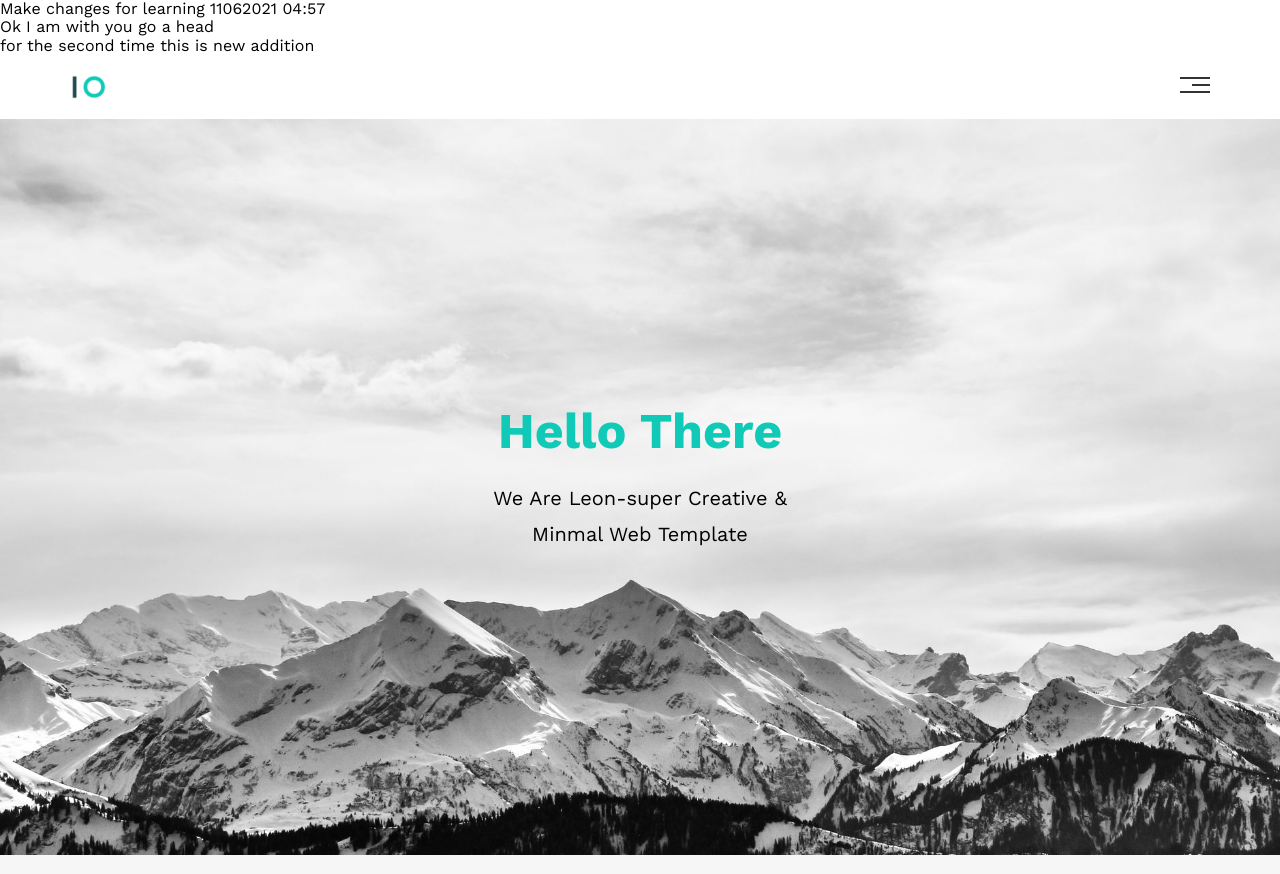
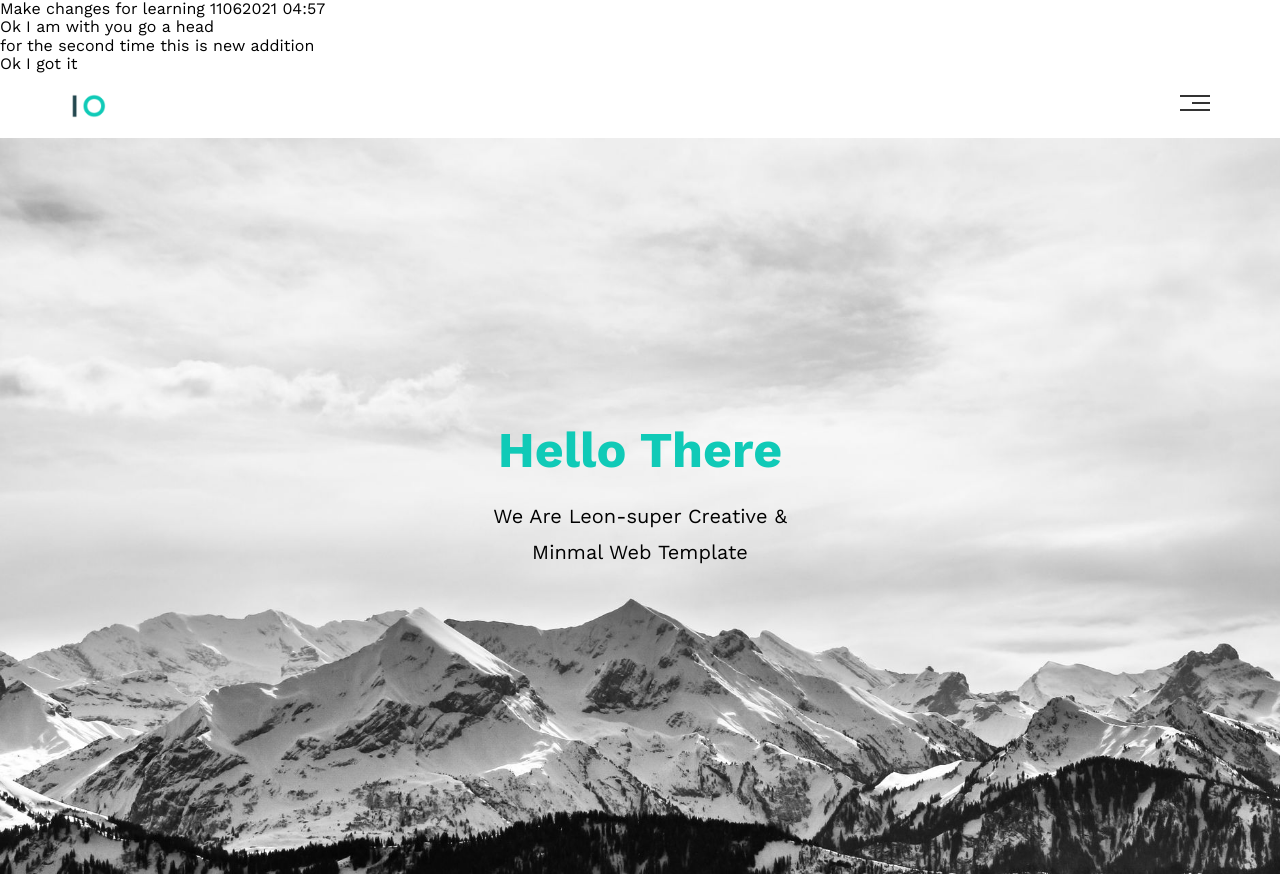
Before and after one commit to Legyptian/zero-HTML-CSS-Tuorial, a plain HTML site: page index.html in a window 1280 px wide. Shown: the top 874 px of the page. Drawn offline with nearby package versions, Linux system fonts and the light colour scheme.

Commit message:
Update index.html

```diff
--- a/index.html
+++ b/index.html
@@ -20,6 +20,7 @@
     <div>Make changes for learning 11062021 04:57</div>
     <div>Ok I am with you go a head</div>
     <div>for the second time this is new addition</div>
+    <div>Ok I got it</div>
 <!-- Start Header -->
     <header class="header">
             <div class="container">
```
